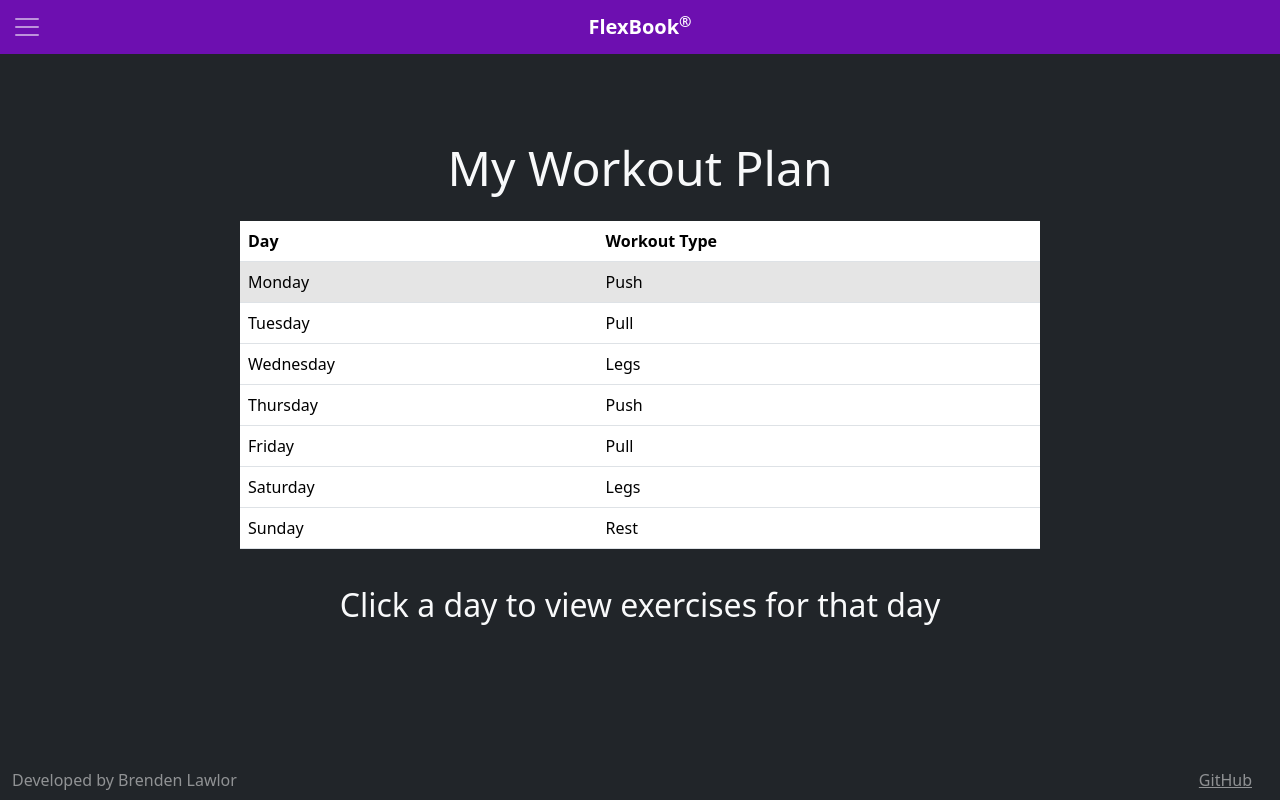
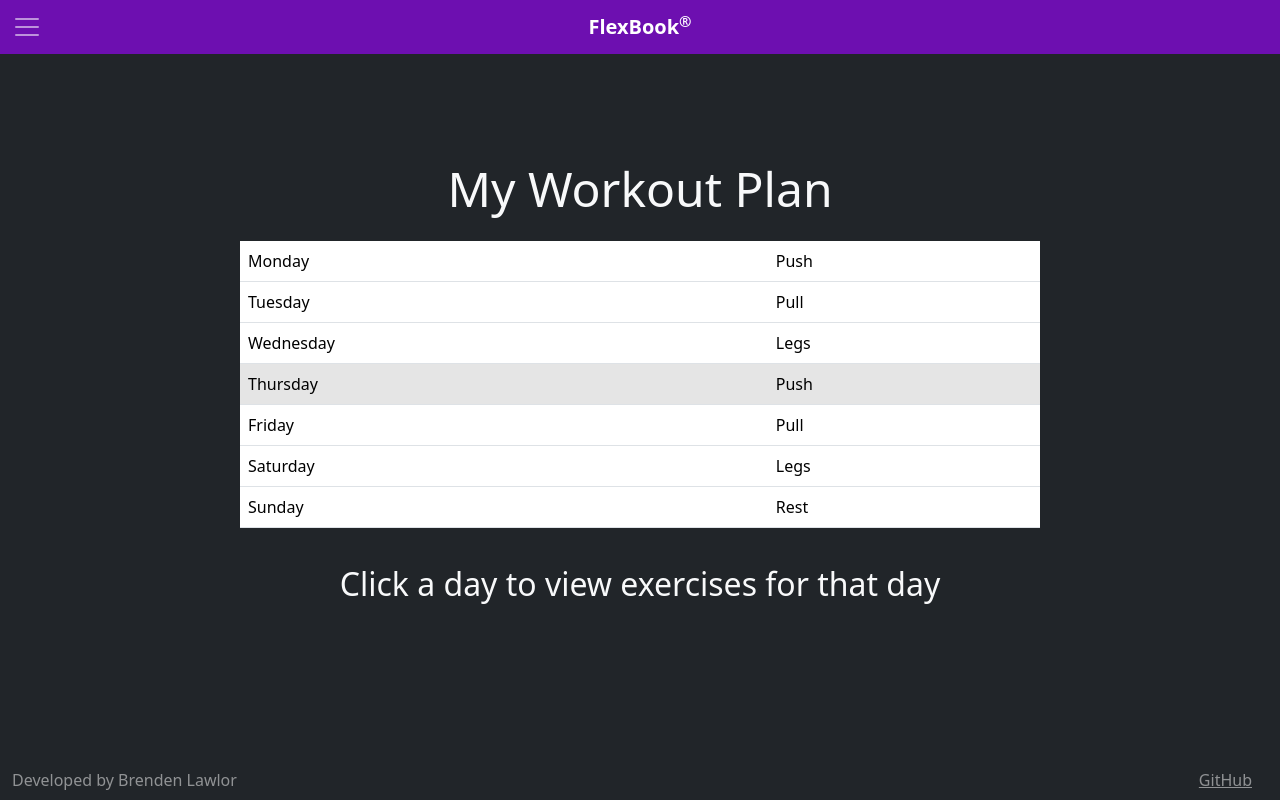
Before and after one commit to lawlorbrenden2/startup, a React (Vite) app: page /workouts in a window 1280 px wide. Built offline with nearby package versions, Linux system fonts and the light colour scheme.

Commit message:
started working on workouts.jsx

```diff
--- a/src/workouts/workouts.jsx
+++ b/src/workouts/workouts.jsx
@@ -20,46 +20,45 @@ export function Workouts() {
     setSelectedDay(day);
   };
 
+  const addExercise = (exercise) => {
+    setWorkouts(prev =>
+      prev.map(w =>
+        w.day === selectedDay
+          ? { ...w, exercises: [...w.exercises, exercise] }
+          : w
+      )
+    );
+  };
+
+  const removeExercise = (exercise) => {
+    setWorkouts(prev =>
+      prev.map(w =>
+        w.day === selectedDay
+          ? { ...w, exercises: w.exercises.filter(e => e !== exercise) }
+          : w
+      )
+    );
+  };
+
+
   return (
     <main className="container-fluid bg-dark text-light d-flex flex-column align-items-center mt-5 pt-3">
       <div className="content-wrapper w-75">
         <h2>My Workout Plan</h2>
 
         <table className="table table-hover mt-3">
-          <thead>
-            <tr>
-              <th scope="col">Day</th>
-              <th scope="col">Workout Type</th>
-            </tr>
-          </thead>
           <tbody>
-            <tr className="table-active"> <td>Monday</td>
-              <td>Push</td>
-            </tr>
-            <tr>
-              <td>Tuesday</td>
-              <td>Pull</td>
-            </tr>
-            <tr>
-              <td>Wednesday</td>
-              <td>Legs</td>
-            </tr>
-            <tr>
-              <td>Thursday</td>
-              <td>Push</td>
-            </tr>
-            <tr>
-              <td>Friday</td>
-              <td>Pull</td>
-            </tr>
-            <tr>
-              <td>Saturday</td>
-              <td>Legs</td>
-            </tr>
-            <tr>
-              <td>Sunday</td>
-              <td>Rest</td>
-            </tr>
+            {workouts.map((workout) => (
+              <tr
+                key={workout.day}
+                className={workout.day === currentDay ? 'table-active' : ''}
+                onClick={() => selectDay(workout.day)}
+                style={{ cursor: 'pointer' }}
+              >
+                <td>{workout.day}</td>
+                <td>{workout.type}</td>
+              </tr>
+            ))}
           </tbody>
         </table>
 
```
